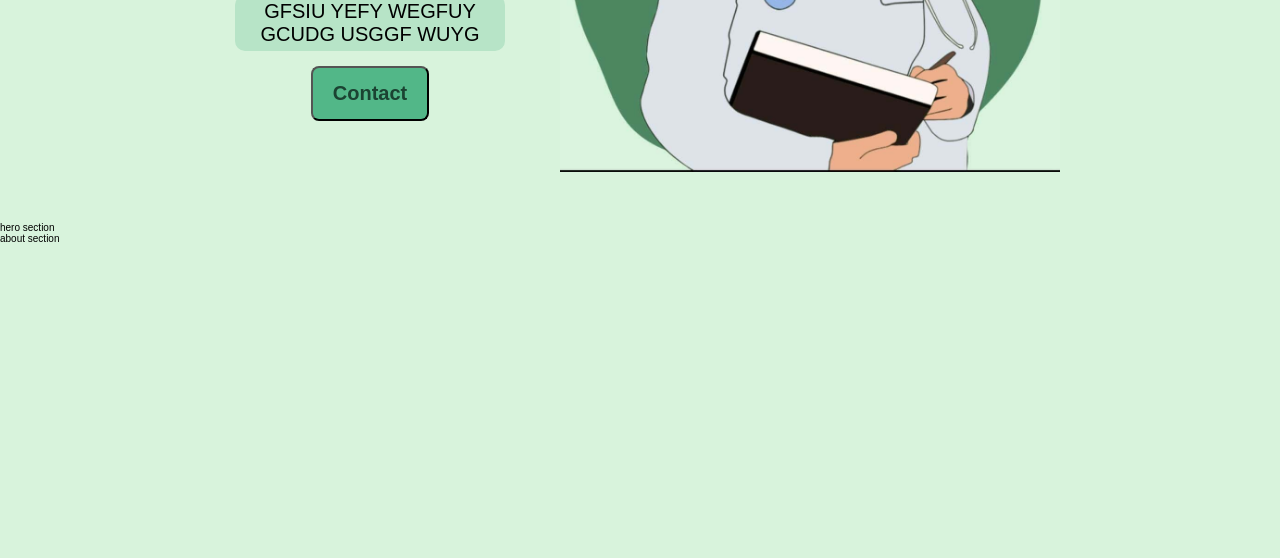
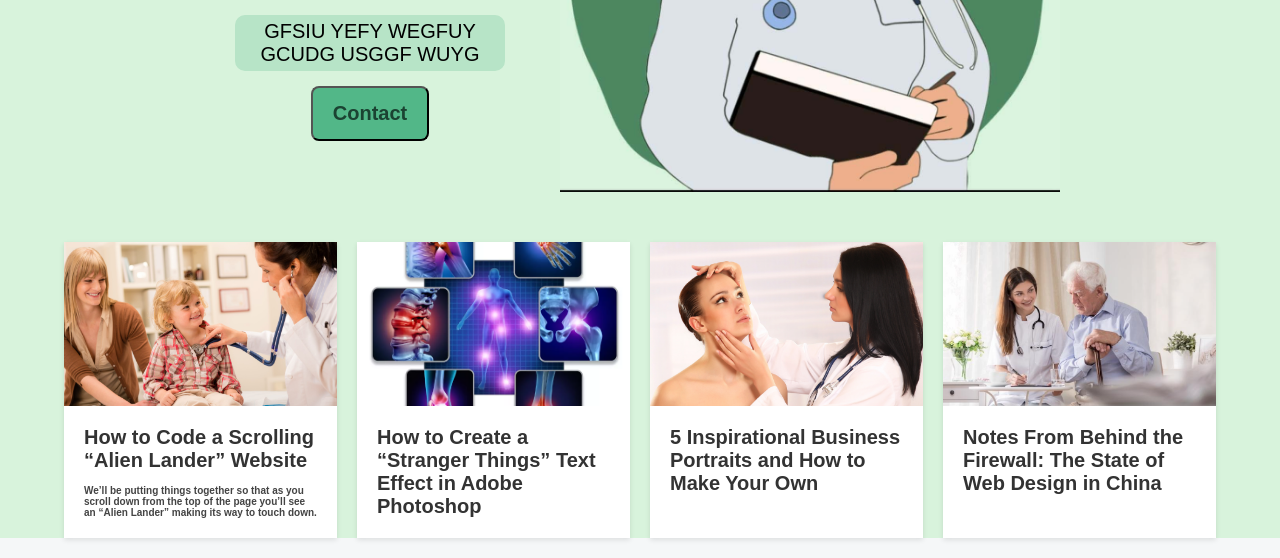
Before and after one commit to Speedysays01/Dr.Maneesha-, a plain HTML site: page index.html in a window 1280 px wide. Shown: the part 478-1036 px from the top of the page. Before the commit the page ends 800 px from the top, so only its background shows below. Drawn offline with nearby package versions, Linux system fonts and the light colour scheme.

Commit message:
cards structure

```diff
--- a/index.html
+++ b/index.html
@@ -40,20 +40,61 @@
         </div>
     </main>
 
-    <section class="section-hero">
-        <div class="hero"></div>
-        <p>hero section</p>
-    </section>
-
-
-    <section class="section-about">
-        <div class="about"></div>
-        <p>about section</p>
+</div>
     </section>
 
 
     <script type="module" src="https://unpkg.com/ionicons@7.1.0/dist/ionicons/ionicons.esm.js"></script>
     <script nomodule src="https://unpkg.com/ionicons@7.1.0/dist/ionicons/ionicons.js"></script>
     <script src="index.js"></script>
+
+
+    <div class="band">
+
+
+
+        <div class="item-4">
+          <a href="https://webdesign.tutsplus.com/tutorials/how-to-code-a-scrolling-alien-lander-website--cms-26826" class="card">
+            <div class="thumb" style="background-image: url(/images/children.png);"></div>
+            <article>
+              <h1>How to Code a Scrolling “Alien Lander” Website</h1>
+              <h4>We’ll be putting things together so that as you scroll down from the top of the page you’ll see an “Alien Lander” making its way to touch down.</h4>
+            </article>
+          </a>
+        </div>
+
+
+        <div class="item-5">
+          <a href="https://design.tutsplus.com/tutorials/stranger-things-inspired-text-effect--cms-27139" class="card">
+            <div class="thumb" style="background-image: url(/images/joints.png);"></div>
+            <article>
+              <h1>How to Create a “Stranger Things” Text Effect in Adobe Photoshop</h1>
+            </article>
+          </a>
+        </div>
+
+        <div class="item-6">
+          <a href="https://photography.tutsplus.com/articles/5-inspirational-business-portraits-and-how-to-make-your-own--cms-27338" class="card">
+            <div class="thumb" style="background-image: url(/images/skin.png);"></div>
+            <article>
+              <h1>5 Inspirational Business Portraits and How to Make Your Own</h1>
+            </article>
+          </a>
+        </div>
+
+        <div class="item-7">
+          <a href="https://webdesign.tutsplus.com/articles/notes-from-behind-the-firewall-the-state-of-web-design-in-china--cms-22281" class="card">
+            <div class="thumb" style="background-image: url(/images/oldage.png);"></div>
+            <article>
+              <h1>Notes From Behind the Firewall: The State of Web Design in China</h1>
+            </article>
+          </a>
+        </div>
+
+      </div>
+
+
+
+
 </body>
 </html>
--- a/styles.css
+++ b/styles.css
@@ -297,3 +297,225 @@ button:hover
         height: 30rem;
     }
 }
+
+html {
+    background: #f5f7f8;
+    font-family: system-ui;
+    -webkit-font-smoothing: antialiased;
+    padding: 20px 0;
+  }
+
+  header {
+    width: 90%;
+    max-width: 1240px;
+    margin: 0 auto;
+  }
+  .band {
+    width: 90%;
+    max-width: 1240px;
+    margin: 0 auto;
+
+    display: grid;
+
+    grid-template-columns: 1fr;
+    grid-template-rows: auto;
+    grid-gap: 20px;
+
+    @media (min-width: 30em) {
+      grid-template-columns: 1fr 1fr;
+    }
+
+    @media (min-width: 60em) {
+      grid-template-columns: repeat(4, 1fr);
+    }
+  }
+
+  .card {
+    background: white;
+    text-decoration: none;
+    color: #444;
+    box-shadow: 0 2px 5px rgba(0,0,0,0.1);
+    display: flex;
+    flex-direction: column;
+    min-height: 100%;
+
+    // sets up hover state
+    position: relative;
+    top: 0;
+    transition: all .1s ease-in;
+
+    &:hover {
+      top: -2px;
+      box-shadow: 0 4px 5px rgba(0,0,0,0.2);
+    }
+
+    article {
+      padding: 20px;
+      flex: 1;
+
+      display: flex;
+      flex-direction: column;
+      justify-content: space-between;
+    }
+
+    h1 {
+      font-size: 20px;
+      margin: 0;
+      color: #333;
+    }
+
+    p {
+      flex: 1;
+      line-height: 1.4;
+    }
+
+    span {
+      font-size: 12px;
+      font-weight: bold;
+      color: #999;
+      text-transform: uppercase;
+      letter-spacing: .05em;
+      margin: 2em 0 0 0;
+    }
+
+    .thumb {
+      padding-bottom: 60%;
+      background-size: cover;
+      background-position: center center;
+    }
+  }
+
+  .item-1 {
+    @media (min-width: 60em) {
+      grid-column: 1 / span 2;
+
+      h1 {
+        font-size: 24px;
+      }
+    }
+  }
+
+  html {
+    background: #f5f7f8;
+    font-family: system-ui;
+    -webkit-font-smoothing: antialiased;
+    padding: 20px 0;
+  }
+
+  header {
+    width: 90%;
+    max-width: 1240px;
+    margin: 0 auto;
+  }
+  .band {
+    width: 90%;
+    max-width: 1240px;
+    margin: 0 auto;
+
+    display: grid;
+
+    grid-template-columns: 1fr;
+    grid-template-rows: auto;
+    grid-gap: 20px;
+
+    @media (min-width: 30em) {
+      grid-template-columns: 1fr 1fr;
+    }
+
+    @media (min-width: 60em) {
+      grid-template-columns: repeat(4, 1fr);
+    }
+  }
+
+
+
+
+
+
+
+
+
+
+
+
+
+
+  .band {
+    width: 90%;
+    max-width: 1240px;
+    margin: 0 auto;
+
+    display: grid;
+
+    grid-template-columns: 1fr;
+    grid-template-rows: auto;
+    grid-gap: 20px;
+
+    @media (min-width: 30em) {
+      grid-template-columns: 1fr 1fr;
+    }
+
+    @media (min-width: 60em) {
+      grid-template-columns: repeat(4, 1fr);
+    }
+  }
+
+  .card {
+    background: white;
+    text-decoration: none;
+    color: #444;
+    box-shadow: 0 2px 5px rgba(0,0,0,0.1);
+    display: flex;
+    flex-direction: column;
+    min-height: 100%;
+
+    // sets up hover state
+    position: relative;
+    top: 0;
+    transition: all .1s ease-in;
+
+    &:hover {
+      top: -2px;
+      box-shadow: 0 4px 5px rgba(0,0,0,0.2);
+    }
+
+    article {
+      padding: 20px;
+      flex: 1;
+
+      display: flex;
+      flex-direction: column;
+      justify-content: space-between;
+    }
+
+    h1 {
+      font-size: 20px;
+      margin: 0;
+      color: #333;
+    }
+
+    span {
+      font-size: 12px;
+      font-weight: bold;
+      color: #999;
+      text-transform: uppercase;
+      letter-spacing: .05em;
+      margin: 2em 0 0 0;
+    }
+
+    .thumb {
+      padding-bottom: 60%;
+      background-size: cover;
+      background-position: center center;
+    }
+  }
+
+  .item-1 {
+    @media (min-width: 60em) {
+      grid-column: 1 / span 2;
+
+      h1 {
+        font-size: 24px;
+      }
+    }
+  }
```
Also changed, not shown: images/children.png (added), images/joints.png (added), images/oldage.png (added), images/skin.png (added), 2 other files.
